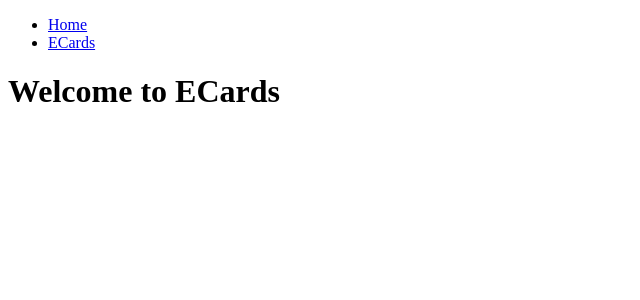
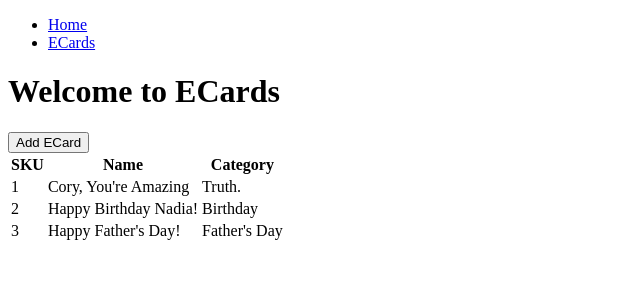
Before and after one commit to treble37/hmark_react_training, a React (Create React App) app: page / in a window 1280 px wide. Shown: the top 300 px of the page, without its empty margins (0-640 px from the left). Built offline with nearby package versions, Linux system fonts and the light colour scheme.

Commit message:
Add manage ecard functionality

```diff
--- a/src/App.js
+++ b/src/App.js
@@ -1,5 +1,6 @@
 import React, { Fragment } from "react";
 import ECards from "./ECards";
+import ManageECard from "./ManageECard";
 import Home from "./Home";
 import Navigation from "./Navigation";
 
@@ -18,12 +19,19 @@ class App extends React.Component {
     const newPage = event.target.pathname.split("/")[1];
     this.setState({ currentPage: newPage });
   }
+
+  handleAddECardClick = event => {
+    this.setState({ currentPage: "ManageECard" });
+  };
+
   render() {
     return (
       <Fragment>
         <Navigation onLinkClick={this.handleNavigationClick} />
         {this.state.currentPage === "Home" && <Home />}
         {this.state.currentPage === "ECards" && <ECards />}
+        {this.state.currentPage === "ManageECard" && <ManageECard />}
+        {<ECards onAddECardClick={this.handleAddECardClick} />}
       </Fragment>
     );
   }
--- a/src/ECards.js
+++ b/src/ECards.js
@@ -1,4 +1,8 @@
 import React from "react";
+import ManageECard from "./ManageECard";
+
+/* 1. Place add ecard button above the ecards
+ * 2. On click, display ManageECard (a form for adding a new e-card)*/
 
 class ECards extends React.Component {
   render() {
@@ -8,6 +12,8 @@ class ECards extends React.Component {
       { sku: 3, name: "Happy Father's Day!", category: "Father's Day" }
     ];
     return (
+      <React.Fragment>
+        <button onClick={this.props.onAddECardClick}>Add ECard</button>
         <table>
           <thead>
             <tr>
@@ -28,6 +34,7 @@ class ECards extends React.Component {
             })}
           </tbody>
         </table>
+      </React.Fragment>
     );
   }
 }
--- /dev/null
+++ b/src/ManageECard.js
@@ -0,0 +1,19 @@
+import React from "react";
+
+class ManageECard extends React.Component {
+  render() {
+    return (
+      <form onSubmit={this.handleSubmit}>
+        <label>SKU:</label>
+        <input type="text" />
+        <label>Name</label>
+        <input type="text" />
+        <label>Category</label>
+        <input type="text" />
+        <input type="submit" value="Submit" />
+      </form>
+    );
+  }
+}
+
+export default ManageECard;
```
Also changed, not shown: 1 other file (tests, documents, lock files or other folders). Lines whose indentation alone changed are shown as unchanged.
